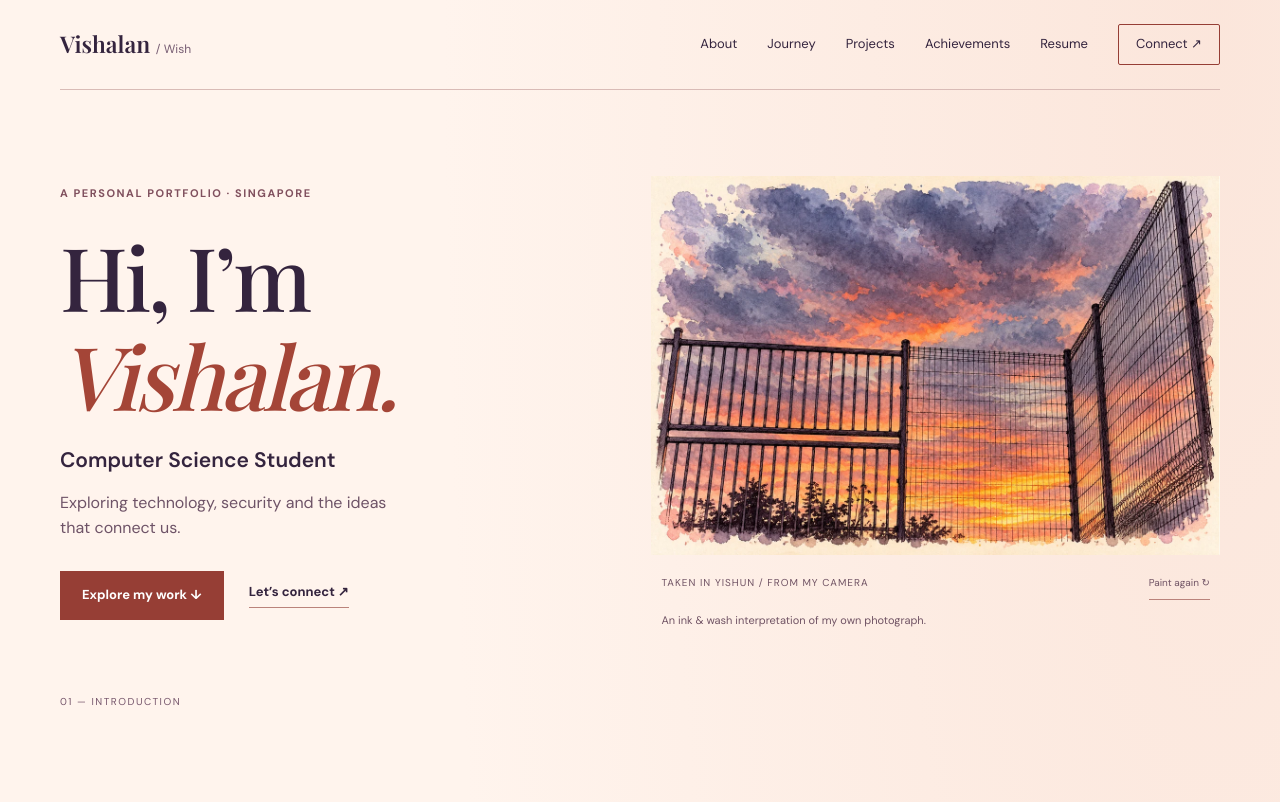
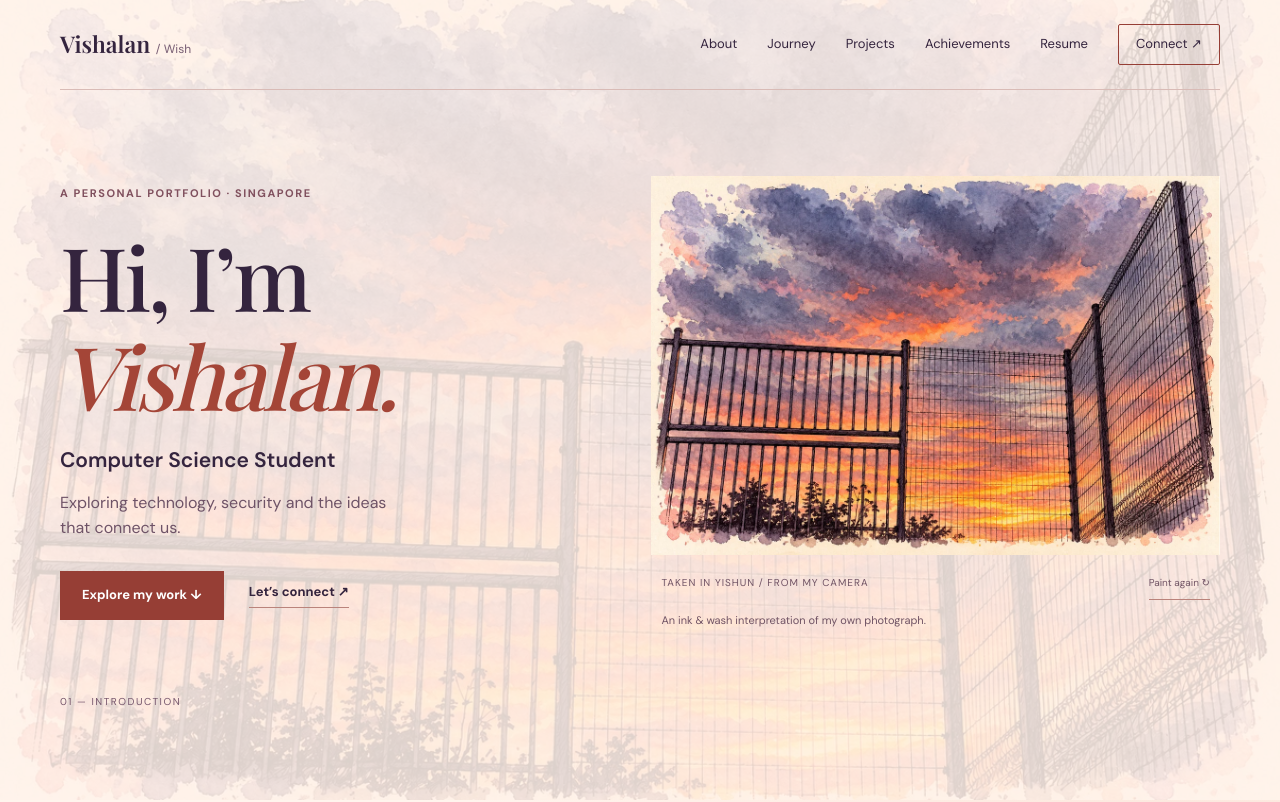
Before and after one commit to Vishingvell/vishalanportfoliowebsite, a Next.js app: page / in a window 1280 px wide. Shown: the top 802 px of the page. Built offline with nearby package versions, Linux system fonts and the light colour scheme; a web font is replaced by a local one.

Commit message:
feat: paint Yishun background on scroll and reveal sunset well colours

```diff
--- a/app/globals.css
+++ b/app/globals.css
@@ -1121,3 +1121,52 @@ body:has(.tap-page) {
 .revealed-contacts h2 {
   scroll-margin-top: 24px;
 }
+
+/* The Yishun sketch gradually becomes a sunset as the page is explored. */
+.scroll-painting {
+  position: fixed;
+  inset: 0;
+  z-index: -1;
+  pointer-events: none;
+  overflow: hidden;
+  background: var(--paper);
+}
+.scroll-painting-ink, .scroll-painting-colour {
+  position: absolute;
+  inset: 0;
+  background-position: center;
+  background-size: cover;
+}
+.scroll-painting-ink { background-image: url('/art/yishun-personal-ink.webp'); }
+.scroll-painting-colour { background-image: url('/art/yishun-personal-sunset.webp'); opacity: 0; }
+.scroll-painting::after {
+  content: '';
+  position: absolute;
+  inset: 0;
+  background: rgba(255, 244, 237, .86);
+}
+.wash-sage { background: rgba(249, 223, 210, .76); }
+.achievement { background: rgba(238, 226, 240, .78); }
+
+/* Sunset washes spread behind the ink illustration after the coin lands. */
+.well-colour-bloom {
+  position: absolute;
+  z-index: 1;
+  inset: 8%;
+  border-radius: 50%;
+  pointer-events: none;
+  opacity: 0;
+  background: radial-gradient(ellipse at 50% 48%, #f4a08bd9, #e4a44f99 35%, #8c719f99 62%, transparent 75%);
+  filter: blur(12px);
+  transform: scale(.2);
+}
+.dropped .well-colour-bloom { animation: well-bloom 1.6s .45s ease-out forwards; }
+@keyframes well-bloom { to { opacity: .85; transform: scale(1.15); } }
+body:has(.tap-page) { background: radial-gradient(ellipse at 50% 12%, #fff4ed, #f9dfd2 60%, #eee0ec); }
+.tap-page { border-color: #d9bbb6; background: #fff8f1; }
+.tap-intro h1 em, .tap-intro p span { color: var(--accent); }
+.card-well .coin { color: #79501f; border-color: #963e35; background: #ffe2a9; }
+@media (prefers-reduced-motion: reduce) {
+  .scroll-painting-colour { opacity: 1; }
+  .dropped .well-colour-bloom { animation: none; opacity: .85; transform: scale(1.15); }
+}
--- a/app/page.tsx
+++ b/app/page.tsx
@@ -1,4 +1,5 @@
 import { YishunArtwork } from "@/components/YishunArtwork";
+import { ScrollPainting } from "@/components/ScrollPainting";
 import { achievement } from "@/src/content/portfolio";
 import {
   Header,
@@ -12,6 +13,7 @@ import {
 export default function Home() {
   return (
     <>
+      <ScrollPainting />
       <a className="skip" href="#main">
         Skip to content
       </a>
--- /dev/null
+++ b/components/ScrollPainting.tsx
@@ -0,0 +1,31 @@
+"use client";
+
+import { useEffect, useRef } from "react";
+
+export function ScrollPainting() {
+  const colour = useRef<HTMLDivElement>(null);
+
+  useEffect(() => {
+    const motion = window.matchMedia("(prefers-reduced-motion: reduce)");
+    let frame = 0;
+    const update = () => {
+      frame = 0;
+      const distance = document.documentElement.scrollHeight - window.innerHeight;
+      const progress = distance > 0 ? window.scrollY / distance : 1;
+      if (colour.current) colour.current.style.opacity = String(motion.matches ? 1 : Math.min(1, Math.max(0, progress)));
+    };
+    const schedule = () => { if (!frame) frame = requestAnimationFrame(update); };
+    update();
+    window.addEventListener("scroll", schedule, { passive: true });
+    window.addEventListener("resize", schedule);
+    motion.addEventListener("change", schedule);
+    return () => {
+      window.removeEventListener("scroll", schedule);
+      window.removeEventListener("resize", schedule);
+      motion.removeEventListener("change", schedule);
+      cancelAnimationFrame(frame);
+    };
+  }, []);
+
+  return <div className="scroll-painting" aria-hidden="true"><div className="scroll-painting-ink" /><div className="scroll-painting-colour" ref={colour} /></div>;
+}
--- a/components/Well.tsx
+++ b/components/Well.tsx
@@ -25,6 +25,7 @@ export function Well({ children }: { children: ReactNode }) {
   return (
     <div className={dropped ? "wish dropped" : "wish"}>
       <div className="well-scene card-well">
+        <span className="well-colour-bloom" aria-hidden="true" />
         <Image
           className="well-illustration"
           src="/art/wish-well-ink.webp"
```
